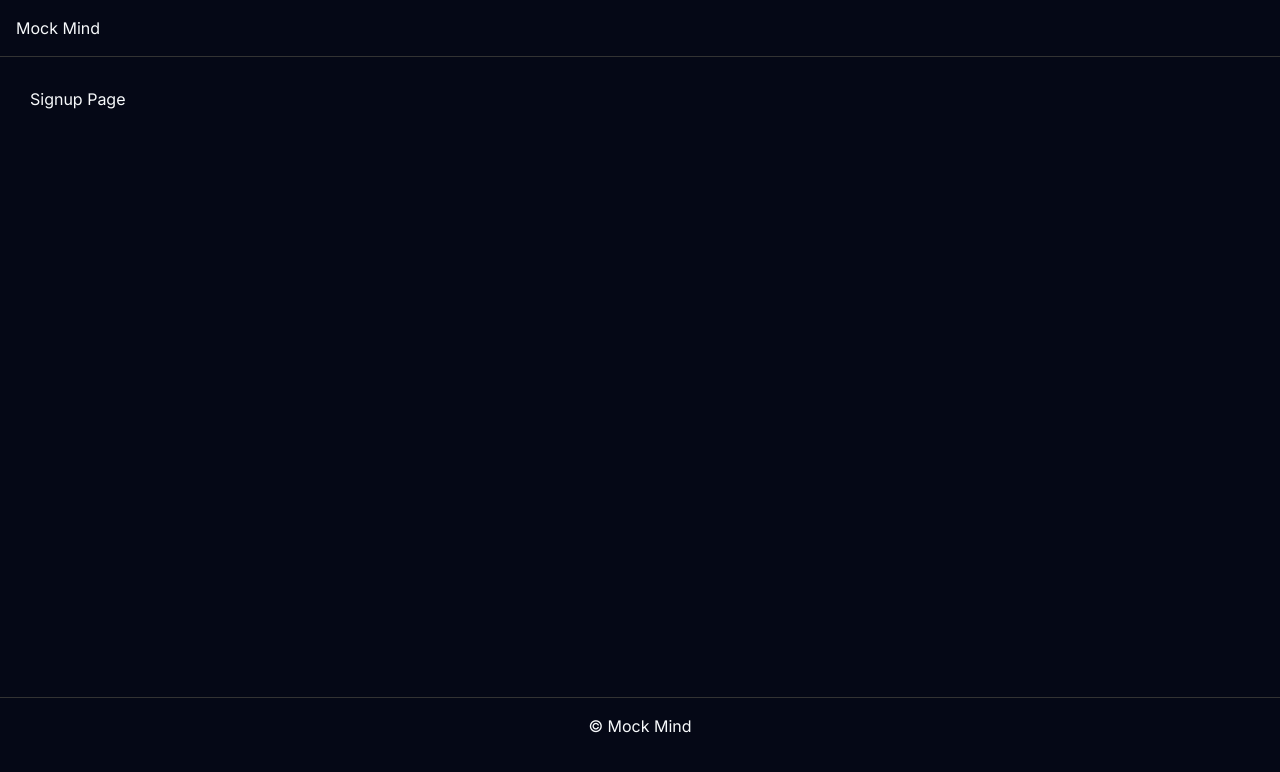
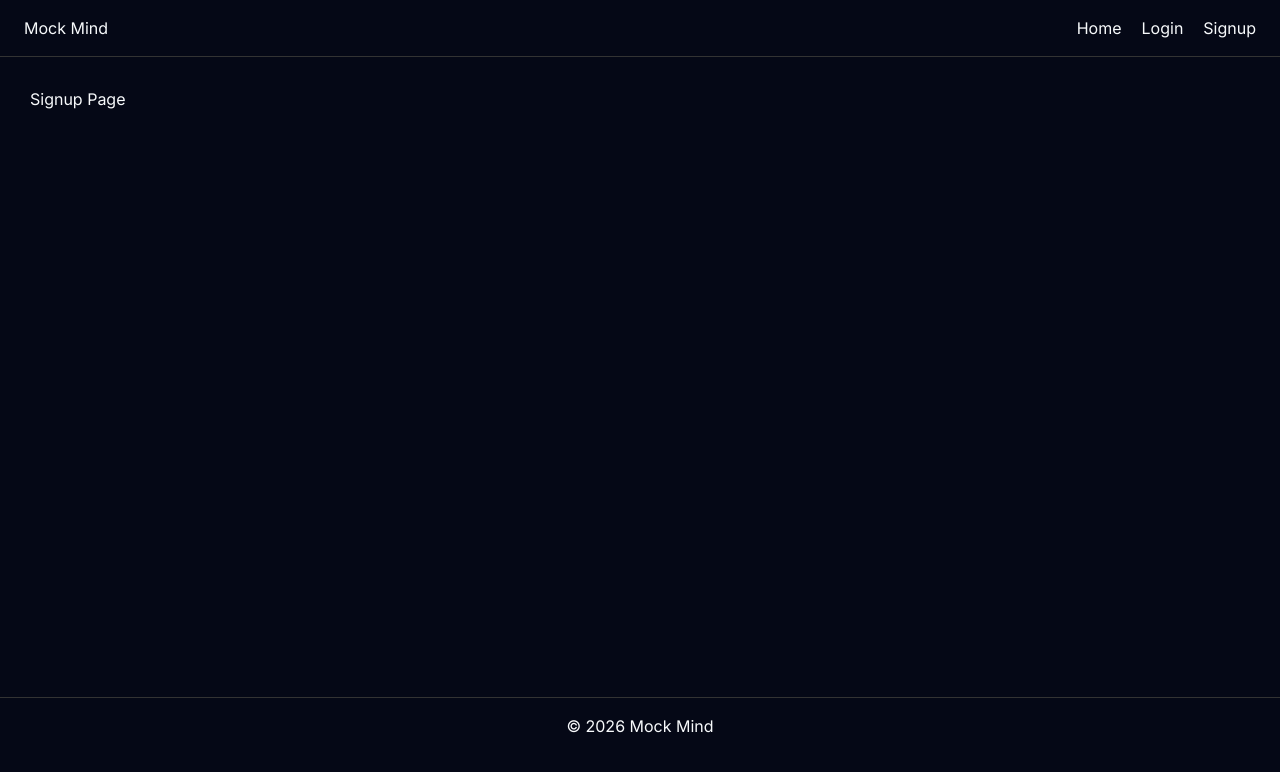
Before and after one commit to YASH-3465/mock_mind, a React (Vite) app in the folder frontend/: page /signup in a window 1280 px wide. Shown: the top 772 px of the page. Built offline with nearby package versions, Linux system fonts and the light colour scheme.

Commit message:
Frontend foundation before Antigravity

```diff
--- /dev/null
+++ b/frontend/src/components/common/Footer.tsx
@@ -0,0 +1,15 @@
+const Footer = () => {
+  return (
+    <footer
+      style={{
+        padding: "16px",
+        borderTop: "1px solid #333",
+        textAlign: "center",
+      }}
+    >
+      © 2026 Mock Mind
+    </footer>
+  );
+};
+
+export default Footer;
--- /dev/null
+++ b/frontend/src/components/common/Navbar.tsx
@@ -0,0 +1,32 @@
+import { Link } from "react-router-dom";
+
+const Navbar = () => {
+  return (
+    <nav
+      style={{
+        display: "flex",
+        justifyContent: "space-between",
+        alignItems: "center",
+        padding: "16px 24px",
+        borderBottom: "1px solid #333",
+      }}
+    >
+      <h2>Mock Mind</h2>
+
+      <div
+        style={{
+          display: "flex",
+          gap: "20px",
+        }}
+      >
+        <Link to="/">Home</Link>
+
+        <Link to="/login">Login</Link>
+
+        <Link to="/signup">Signup</Link>
+      </div>
+    </nav>
+  );
+};
+
+export default Navbar;
--- a/frontend/src/layouts/MainLayout.tsx
+++ b/frontend/src/layouts/MainLayout.tsx
@@ -1,16 +1,12 @@
 import { Outlet } from "react-router-dom";
+
+import Navbar from "../components/common/Navbar";
+import Footer from "../components/common/Footer";
 
 const MainLayout = () => {
   return (
     <>
-      <header
-        style={{
-          padding: "16px",
-          borderBottom: "1px solid #333",
-        }}
-      >
-        <h2>Mock Mind</h2>
-      </header>
+      <Navbar />
 
       <main
         style={{
@@ -21,15 +17,7 @@ const MainLayout = () => {
         <Outlet />
       </main>
 
-      <footer
-        style={{
-          padding: "16px",
-          borderTop: "1px solid #333",
-          textAlign: "center",
-        }}
-      >
-        © Mock Mind
-      </footer>
+      <Footer />
     </>
   );
 };
```
